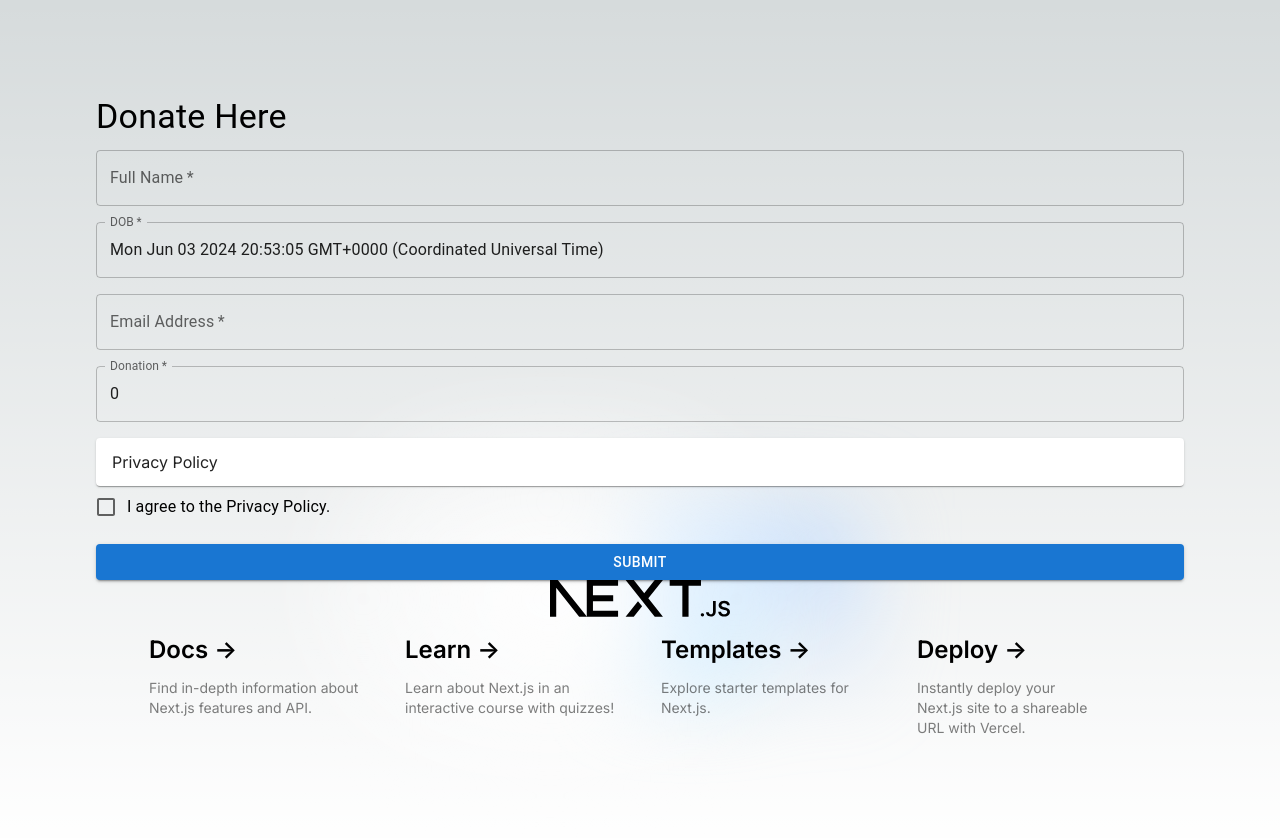
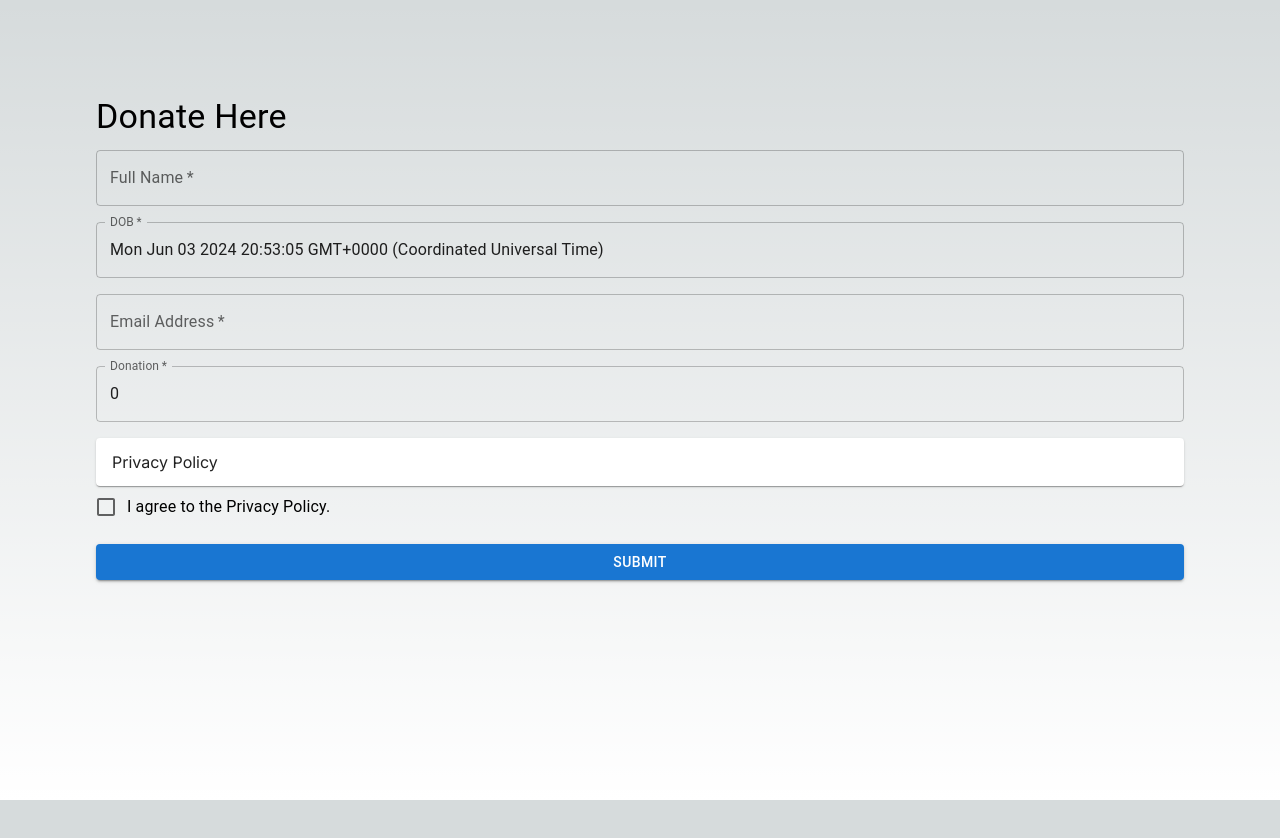
Before and after one commit to samir-dewan/beacon-prep, a Next.js app: page / in a window 1280 px wide. Shown: the top 838 px of the page. After the commit the page ends 800 px from the top, so only its background shows below. Built offline with nearby package versions, Linux system fonts and the light colour scheme.

Commit message:
onchange type fix

```diff
--- a/src/app/components/Form.tsx
+++ b/src/app/components/Form.tsx
@@ -20,7 +20,7 @@ export default function Form() {
     privacyPolicy: null,
   });
 
-  const handleChange = (e: React.ChangeEvent<HTMLFormElement>) => {
+  const handleChange = (e: React.ChangeEvent<HTMLInputElement>) => {
     const { name, value } = e.target;
     setFormData((prevFormData) => ({
       ...prevFormData,
--- a/src/app/page.tsx
+++ b/src/app/page.tsx
@@ -7,86 +7,6 @@ export default function Home() {
   return (
     <main className="flex min-h-screen flex-col items-center justify-between p-24">
       <Homepage />
-      <div className="relative z-[-1] flex place-items-center before:absolute before:h-[300px] before:w-full before:-translate-x-1/2 before:rounded-full before:bg-gradient-radial before:from-white before:to-transparent before:blur-2xl before:content-[''] after:absolute after:-z-20 after:h-[180px] after:w-full after:translate-x-1/3 after:bg-gradient-conic after:from-sky-200 after:via-blue-200 after:blur-2xl after:content-[''] before:dark:bg-gradient-to-br before:dark:from-transparent before:dark:to-blue-700 before:dark:opacity-10 after:dark:from-sky-900 after:dark:via-[#0141ff] after:dark:opacity-40 sm:before:w-[480px] sm:after:w-[240px] before:lg:h-[360px]">
-        <Image
-          className="relative dark:drop-shadow-[0_0_0.3rem_#ffffff70] dark:invert"
-          src="/next.svg"
-          alt="Next.js Logo"
-          width={180}
-          height={37}
-          priority
-        />
-      </div>
-
-      <div className="mb-32 grid text-center lg:mb-0 lg:w-full lg:max-w-5xl lg:grid-cols-4 lg:text-left">
-        <a
-          href="https://nextjs.org/docs?utm_source=create-next-app&utm_medium=appdir-template&utm_campaign=create-next-app"
-          className="group rounded-lg border border-transparent px-5 py-4 transition-colors hover:border-gray-300 hover:bg-gray-100 hover:dark:border-neutral-700 hover:dark:bg-neutral-800/30"
-          target="_blank"
-          rel="noopener noreferrer"
-        >
-          <h2 className="mb-3 text-2xl font-semibold">
-            Docs{" "}
-            <span className="inline-block transition-transform group-hover:translate-x-1 motion-reduce:transform-none">
-              -&gt;
-            </span>
-          </h2>
-          <p className="m-0 max-w-[30ch] text-sm opacity-50">
-            Find in-depth information about Next.js features and API.
-          </p>
-        </a>
-
-        <a
-          href="https://nextjs.org/learn?utm_source=create-next-app&utm_medium=appdir-template-tw&utm_campaign=create-next-app"
-          className="group rounded-lg border border-transparent px-5 py-4 transition-colors hover:border-gray-300 hover:bg-gray-100 hover:dark:border-neutral-700 hover:dark:bg-neutral-800/30"
-          target="_blank"
-          rel="noopener noreferrer"
-        >
-          <h2 className="mb-3 text-2xl font-semibold">
-            Learn{" "}
-            <span className="inline-block transition-transform group-hover:translate-x-1 motion-reduce:transform-none">
-              -&gt;
-            </span>
-          </h2>
-          <p className="m-0 max-w-[30ch] text-sm opacity-50">
-            Learn about Next.js in an interactive course with&nbsp;quizzes!
-          </p>
-        </a>
-
-        <a
-          href="https://vercel.com/templates?framework=next.js&utm_source=create-next-app&utm_medium=appdir-template&utm_campaign=create-next-app"
-          className="group rounded-lg border border-transparent px-5 py-4 transition-colors hover:border-gray-300 hover:bg-gray-100 hover:dark:border-neutral-700 hover:dark:bg-neutral-800/30"
-          target="_blank"
-          rel="noopener noreferrer"
-        >
-          <h2 className="mb-3 text-2xl font-semibold">
-            Templates{" "}
-            <span className="inline-block transition-transform group-hover:translate-x-1 motion-reduce:transform-none">
-              -&gt;
-            </span>
-          </h2>
-          <p className="m-0 max-w-[30ch] text-sm opacity-50">
-            Explore starter templates for Next.js.
-          </p>
-        </a>
-
-        <a
-          href="https://vercel.com/new?utm_source=create-next-app&utm_medium=appdir-template&utm_campaign=create-next-app"
-          className="group rounded-lg border border-transparent px-5 py-4 transition-colors hover:border-gray-300 hover:bg-gray-100 hover:dark:border-neutral-700 hover:dark:bg-neutral-800/30"
-          target="_blank"
-          rel="noopener noreferrer"
-        >
-          <h2 className="mb-3 text-2xl font-semibold">
-            Deploy{" "}
-            <span className="inline-block transition-transform group-hover:translate-x-1 motion-reduce:transform-none">
-              -&gt;
-            </span>
-          </h2>
-          <p className="m-0 max-w-[30ch] text-balance text-sm opacity-50">
-            Instantly deploy your Next.js site to a shareable URL with Vercel.
-          </p>
-        </a>
-      </div>
     </main>
   );
 }
```
